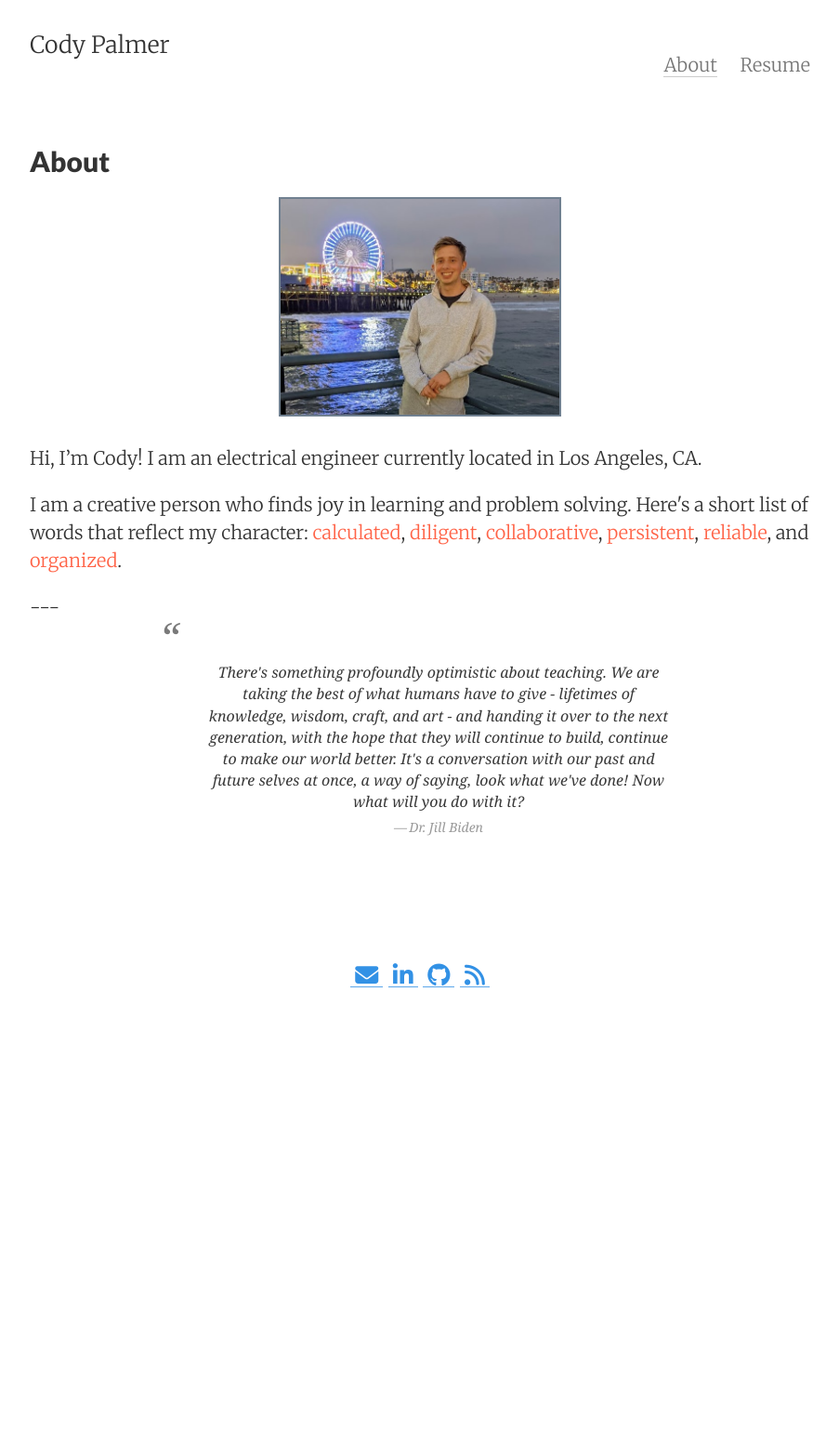
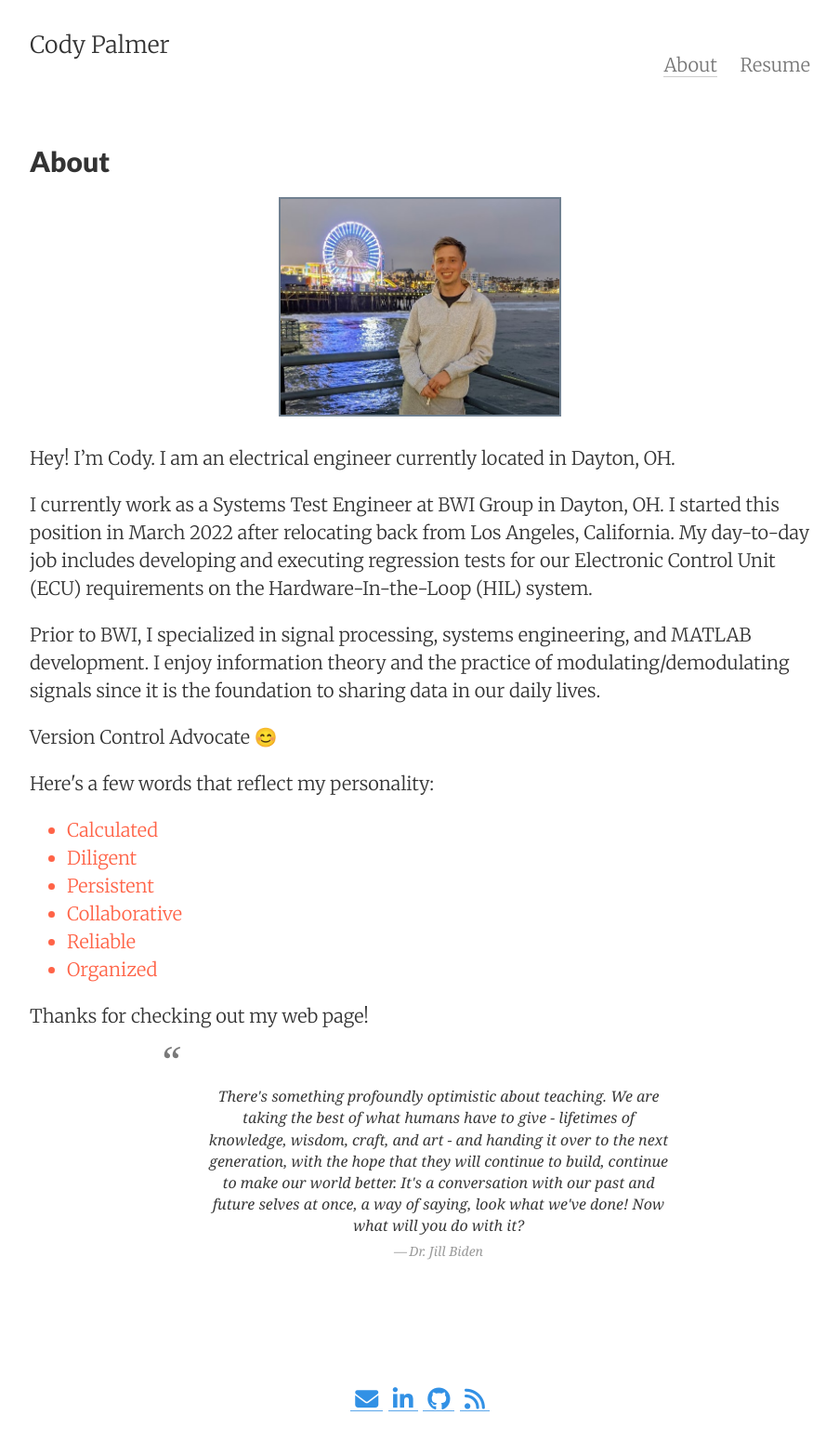
Before and after one commit to palmerco/web_server, a Jekyll site: the page built from subpages/about.html, in a window 1280 px wide. Shown: the whole page at 93% size, without its empty margins (188-1091 px from the left). Built offline with Jekyll 4.4.1, drawn with Linux system fonts in a browser that asks for light colours; nearby versions of some CDN libraries; before the commit the page ends 1109 px from its top, so only the background shows below that.

Commit message:
About and resume update

```diff
--- a/subpages/about.html
+++ b/subpages/about.html
@@ -14,13 +14,28 @@ tags: about
 
 </p>
 
+
+
 <p>
-Hi, I’m Cody! I am an electrical engineer currently located in Los Angeles, CA.
+Hey! I’m Cody. I am an electrical engineer currently located in Dayton, OH.
+</p>
+
+<p>
+I currently work as a Systems Test Engineer at BWI Group in Dayton, OH. I started this position in March 2022 after relocating back from Los Angeles, California. My day-to-day job includes developing and executing regression tests for our Electronic Control Unit (ECU) requirements on the Hardware-In-the-Loop (HIL) system.
+</p>
+
+<p>
+Prior to BWI, I specialized in signal processing, systems engineering, and MATLAB development. I enjoy information theory and the practice of modulating/demodulating signals since it is the foundation to sharing data in our daily lives.
+</p>
+
+<p>
+Version Control Advocate 😊
 </p>
 
 
+<!--
 <p>
-I am a creative person who finds joy in learning and problem solving. Here's a short list of words that reflect my character:
+Here's a few words that reflect my character:
 
 <span style="color:#ff6347">  calculated</span>,
 <span style="color:#ff6347"> diligent</span>,
@@ -30,16 +45,31 @@ I am a creative person who finds joy in learning and problem solving. Here's a s
 and
 <span style="color:#ff6347"> organized</span>.
 </p>
+-->
+
+<p>
+Here's a few words that reflect my personality:
+
+<ul>
+   <span style="color:#ff6347"><li>Calculated</li></span>
+   <span style="color:#ff6347"><li>Diligent</li></span>
+    <span style="color:#ff6347"><li>Persistent</li></span>
+  <span style="color:#ff6347"><li>Collaborative</li></span>
+   <span style="color:#ff6347"><li>Reliable</li></span>
+    <span style="color:#ff6347"><li>Organized</li></span>
+</ul>
+</p>
 
 
 
+<p>
+Thanks for checking out my web page!
+</p>
 
 <p>
 
 </p>
 
-
----
 
 <center>
 	<blockquote>
--- a/subpages/resume.html
+++ b/subpages/resume.html
@@ -6,7 +6,7 @@ tags: resume
 ---
 
 <p>
-Download Cody's <a href="/files/resume/palmerResume.pdf">Resume</a>
+Download PDF copy of Cody's <a href="/files/resume/palmerResume.pdf">Resume</a>
 </p>
 
 
```
